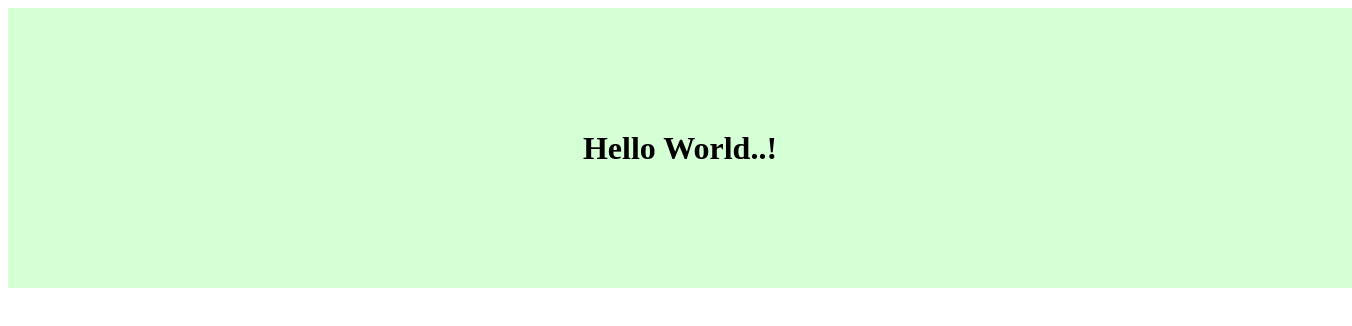
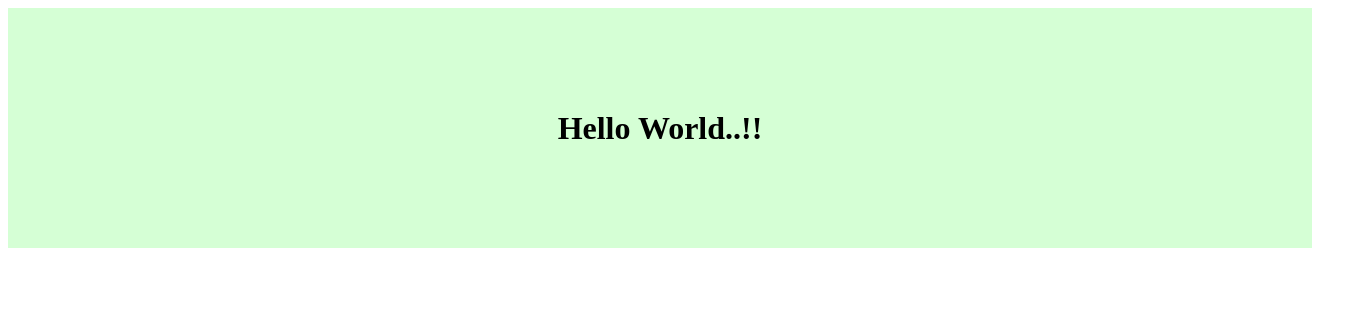
Before and after one commit to SergikEnergy/react-project-39group, a React app: page / in a window 1280 px wide. Shown: the top 326 px of the page, 1352 px wide, since content can reach past the window. Built offline with nearby package versions, Linux system fonts and the light colour scheme.

Commit message:
init: init dev branch

```diff
--- a/package.json
+++ b/package.json
@@ -30,6 +30,7 @@
     "file-loader": "^6.2.0",
     "html-webpack-plugin": "^5.6.0",
     "mini-css-extract-plugin": "^2.9.0",
+    "node-sass": "^9.0.0",
     "prettier": "^3.2.5",
     "sass": "^1.77.1",
     "sass-loader": "^14.2.1",
--- a/src/App.jsx
+++ b/src/App.jsx
@@ -3,7 +3,7 @@ import './App.scss';
 export const App = () => {
   return (
     <div className="wrapper">
-      <h1>Hello World..!</h1>
+      <h1>Hello World..!!</h1>
     </div>
   );
 };
--- a/src/App.scss
+++ b/src/App.scss
@@ -5,5 +5,5 @@
   width: 100%;
   min-height: 200px;
   background-color: rgb(213, 255, 213);
-  padding: 40px;
+  padding: 20px;
 }
--- a/webpack.config.js
+++ b/webpack.config.js
@@ -33,11 +33,9 @@ module.exports = (_env, argv) => {
         {
           test: /\.(sa|sc|c)ss$/i,
           exclude: /node_modules/,
-          use: [
-            isProdMode ? MiniCssExtractPlugin.loader : 'style-loader',
-            'css-loader',
-            'sass-loader',
-          ],
+          use: isProdMode
+            ? [MiniCssExtractPlugin.loader]
+            : ['style-loader', 'css-loader', 'sass-loader'],
         },
         {
           test: /\.(png|svg|jpg|gif|jpeg)$/,
```
Also changed, not shown: 1 other file (tests, documents, lock files or other folders).
